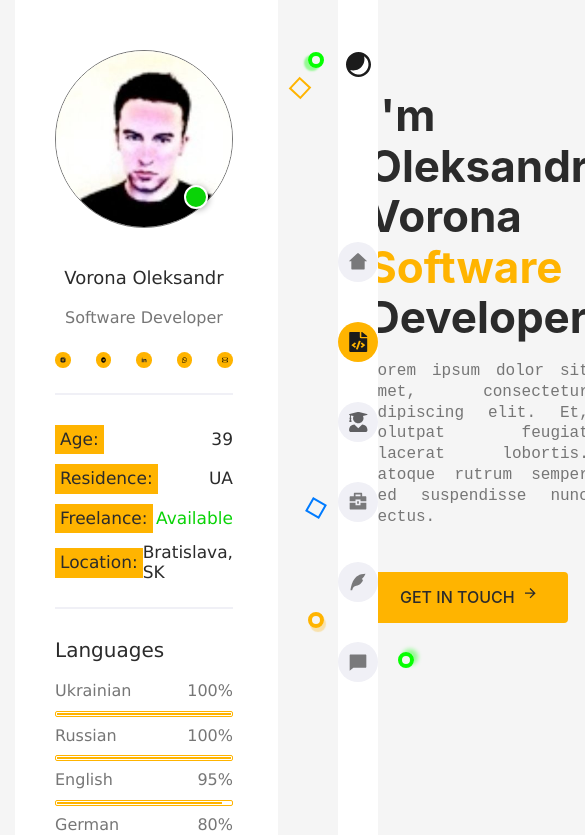
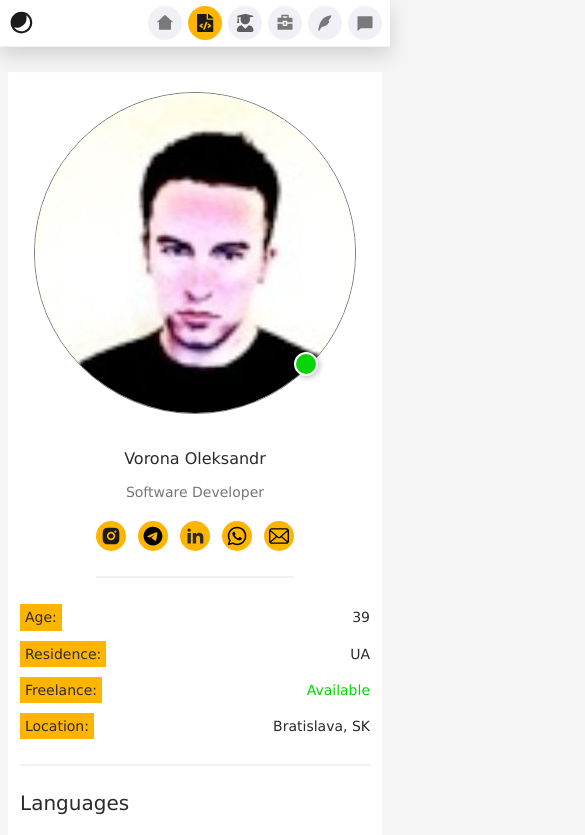
Before and after one commit to scatch03/vo-site, a React (Vite) app: page / in a window 390 px wide. Shown: the top 835 px of the page, 585 px wide, since content can reach past the window. Built offline with nearby package versions, Linux system fonts and the light colour scheme; a web font is replaced by a local one.

Commit message:
Improve responsive layout behavior across breakpoints

```diff
--- a/src/index.css
+++ b/src/index.css
@@ -89,15 +89,16 @@ a {
   position: relative;
   border-radius: 50%;
   border: 1px solid var(--text-muted);
+  --status-size: 20px;
 }
 
 .info-avatar::after {
   content: '';
   position: absolute;
-  bottom: 18px;
-  right: 24px;
-  width: 20px;
-  height: 20px;
+  bottom: calc(14.65% - (var(--status-size) / 2));
+  right: calc(14.65% - (var(--status-size) / 2));
+  width: var(--status-size);
+  height: var(--status-size);
   background-color: #0ad307;
   border-radius: 50%;
   border: 2px solid white;
@@ -1197,12 +1198,6 @@ body.dark-theme form textarea::placeholder {
   color: var(--text-muted);
 }
 
-@media (max-width: 768px) {
-  .contact {
-    flex-direction: column;
-  }
-}
-
 
 
 .projects {
@@ -1321,29 +1316,547 @@ footer {
 
 
 @media (max-width: 1440px) {
-  /* Add styles for desktop screens here */
+  .three-column-grid {
+    grid-template-columns: minmax(280px, 3fr) minmax(0, 9fr) minmax(60px, 1fr);
+    gap: 24px;
+  }
+
+  .header {
+    align-items: flex-end;
+  }
+
+  .header-image {
+    width: clamp(280px, 32vw, 420px);
+    max-width: 44%;
+    height: auto;
+    object-fit: contain;
+    flex-shrink: 0;
+    padding: 10px 28px 0 14px;
+  }
+
+  .header-text {
+    padding: 82px 0 65px 46px;
+  }
 }
 
 @media (max-width: 1280px) {
-  /* Add styles for medium desktop screens here */
+  .three-column-grid {
+    grid-template-columns: minmax(250px, 290px) minmax(0, 1fr) 72px;
+    gap: 18px;
+  }
+
+  .short-info {
+    padding: 34px 24px 12px;
+  }
+
+  .quick-contacts {
+    gap: 14px;
+  }
+
+  .services-description,
+  .pricing-description,
+  .testimonials-description,
+  .education-description,
+  .certification-description,
+  .experience-description,
+  .portfolio-description,
+  .blog-description {
+    width: 70%;
+  }
+
+  .services-grid,
+  .pricing-grid,
+  .portfolio-grid {
+    grid-template-columns: repeat(2, minmax(0, 1fr));
+  }
+
+  .blog-list {
+    flex-wrap: wrap;
+    justify-content: flex-start;
+  }
+
+  .blog-item {
+    width: calc(50% - 20px);
+    min-width: 280px;
+  }
+
+  .header-text {
+    padding: 70px 0 55px 36px;
+  }
+
+  .header-image {
+    width: clamp(380px, 46vw, 560px);
+    max-width: 58%;
+    height: auto;
+    object-fit: contain;
+    padding: 10px 14px 0 10px;
+  }
 }
 
 @media (max-width: 1024px) {
-  /* Add styles for small desktop / large tablet screens here */
+  body {
+    padding-top: 86px;
+    padding-bottom: 0;
+  }
+
+  .container {
+    padding: 0 10px;
+  }
+
+  .three-column-grid {
+    grid-template-columns: 1fr;
+    gap: 20px;
+  }
+
+  .is-sticky {
+    position: static !important;
+    top: auto;
+    min-height: auto !important;
+  }
+
+  .short-info {
+    width: 100%;
+    padding: 28px 20px;
+    gap: 16px;
+  }
+
+  .short-info-placeholder,
+  .skills-placeholder {
+    display: none;
+  }
+
+  .side-navigation.side-column {
+    position: fixed;
+    left: 0;
+    right: 0;
+    top: 0;
+    bottom: auto;
+    height: auto;
+    width: 100%;
+    z-index: 1200;
+    flex-direction: row;
+    justify-content: space-between;
+    align-items: center;
+    padding: 8px 12px;
+    border-bottom: 1px solid var(--surface-muted);
+    box-shadow: 0 8px 20px rgba(0, 0, 0, 0.15);
+  }
+
+  body.dark-theme .side-navigation.side-column {
+    box-shadow: 0 8px 20px rgba(255, 255, 255, 0.18);
+  }
+
+  #home,
+  #services,
+  #cv,
+  #portfolio,
+  #blog,
+  #contacts {
+    scroll-margin-top: 96px;
+  }
+
+  .switch-theme {
+    padding-top: 0;
+  }
+
+  .side-column nav {
+    height: auto;
+    flex-direction: row;
+    justify-content: flex-end;
+    align-items: center;
+    gap: 8px;
+  }
+
+  .nav-item {
+    margin: 0;
+    width: 38px;
+    height: 38px;
+  }
+
+  .nav-image {
+    margin: 0;
+  }
+
+  .nav-item-tooltip {
+    display: none;
+  }
+
+  .header {
+    flex-direction: column-reverse;
+    align-items: center;
+    overflow: hidden;
+  }
+
+  .header-text {
+    padding: 28px 24px 34px;
+    text-align: center;
+  }
+
+  .header-subtitle {
+    text-align: center;
+    margin-left: auto;
+    margin-right: auto;
+    max-width: 680px;
+  }
+
+  .action-button {
+    margin: 30px auto 0;
+  }
+
+  .header-image {
+    width: min(360px, 72%);
+    max-width: none;
+    padding: 20px 12px 0;
+  }
+
+  .services-description,
+  .pricing-description,
+  .testimonials-description,
+  .education-description,
+  .certification-description,
+  .experience-description,
+  .portfolio-description,
+  .blog-description {
+    width: 85%;
+  }
+
+  .education-list,
+  .certification-list,
+  .experience-list {
+    padding: 26px 20px;
+  }
+
+  .education-card,
+  .certification-card,
+  .experience-card {
+    flex-direction: column;
+    align-items: flex-start;
+    gap: 22px;
+    padding: 22px 20px;
+  }
+
+  .education-years {
+    margin-left: 12px;
+  }
+
+  .contact {
+    flex-direction: column;
+    gap: 20px;
+  }
+
+  .location iframe {
+    height: 360px;
+  }
+
+  .projects {
+    flex-wrap: wrap;
+    justify-content: center;
+    gap: 14px;
+  }
+
+  .project-img-ad,
+  .project-img-ex {
+    width: min(42%, 220px);
+    margin-top: 0;
+  }
+
+  .project-img-dsp {
+    width: min(100%, 340px);
+  }
 }
 
 @media (max-width: 768px) {
-  /* Add styles for tablet screens here */
+  body {
+    padding-top: 80px;
+    padding-bottom: 0;
+  }
+
+  .short-info {
+    padding: 24px 14px;
+  }
+
+  .quick-contacts {
+    gap: 12px;
+    flex-wrap: wrap;
+    justify-content: center;
+  }
+
+  .services-title,
+  .pricing-title,
+  .testimonials-title,
+  .education-title,
+  .certification-title,
+  .experience-title,
+  .portfolio-title,
+  .blog-title,
+  .contact-title {
+    font-size: 28px;
+  }
+
+  .services-description,
+  .pricing-description,
+  .testimonials-description,
+  .education-description,
+  .certification-description,
+  .experience-description,
+  .portfolio-description,
+  .blog-description {
+    width: 100%;
+  }
+
+  .services-grid,
+  .pricing-grid,
+  .portfolio-grid {
+    grid-template-columns: 1fr;
+  }
+
+  .pricing-card {
+    padding: 48px 20px 0;
+  }
+
+  .select-plan {
+    width: 100%;
+  }
+
+  .blog-list {
+    flex-direction: column;
+    gap: 16px;
+  }
+
+  .blog-item {
+    width: 100%;
+    min-width: 0;
+  }
+
+  .header-title {
+    font-size: 36px;
+    line-height: 1.2;
+  }
+
+  .header-subtitle {
+    font-size: 15px;
+  }
+
+  .circle-image-yellow-1,
+  .circle-image-yellow-2,
+  .circle-image-green-1,
+  .circle-image-green-2,
+  .square-image-blue-1,
+  .square-image-yellow-1,
+  .triangle-equilateral {
+    display: none;
+  }
+
+  .location iframe {
+    height: 300px;
+  }
+
+  .clients-carousel {
+    padding-bottom: 40px;
+  }
 }
 
 @media (max-width: 640px) {
-  /* Add styles for small tablet screens here */
+  body {
+    padding-top: 76px;
+    padding-bottom: 0;
+  }
+
+  .side-navigation.side-column {
+    padding: 6px 8px;
+  }
+
+  .switch-theme-img {
+    width: 26px;
+    height: 26px;
+  }
+
+  .side-column nav {
+    gap: 6px;
+  }
+
+  .nav-item {
+    width: 34px;
+    height: 34px;
+  }
+
+  .nav-image {
+    width: 18px;
+    height: 18px;
+  }
+
+  .header-title {
+    font-size: 32px;
+  }
+
+  .action-button {
+    width: 100%;
+    justify-content: center;
+    padding: 14px 18px;
+  }
+
+  .services-title,
+  .pricing-title,
+  .testimonials-title,
+  .education-title,
+  .certification-title,
+  .experience-title,
+  .portfolio-title,
+  .blog-title,
+  .contact-title {
+    font-size: 26px;
+  }
+
+  .pricing-feature {
+    font-size: 14px;
+    gap: 10px;
+  }
+
+  .check,
+  .cross {
+    width: 20px;
+    height: 20px;
+  }
+
+  .author-avatar {
+    width: 62px;
+    height: 62px;
+  }
+
+  .institution-logo,
+  .certification-logo,
+  .experience-logo {
+    width: 64px;
+  }
 }
 
 @media (max-width: 480px) {
-  /* Add styles for mobile screens here */
+  body {
+    padding-top: 72px;
+    padding-bottom: 0;
+  }
+
+  .container {
+    padding: 0 8px;
+  }
+
+  .short-info {
+    padding: 20px 12px;
+  }
+
+  .avatar-name {
+    font-size: 16px;
+  }
+
+  .avatar-job {
+    font-size: 14px;
+  }
+
+  .fact,
+  .language-info,
+  .skills-info,
+  .skill-info {
+    font-size: 14px;
+  }
+
+  .header-text {
+    padding: 24px 14px 28px;
+  }
+
+  .header-title {
+    font-size: 28px;
+  }
+
+  .services-title,
+  .pricing-title,
+  .testimonials-title,
+  .education-title,
+  .certification-title,
+  .experience-title,
+  .portfolio-title,
+  .blog-title,
+  .contact-title {
+    font-size: 24px;
+  }
+
+  .education-list,
+  .certification-list,
+  .experience-list {
+    padding: 20px 14px;
+  }
+
+  .education-card,
+  .certification-card,
+  .experience-card {
+    padding: 16px 8px;
+    gap: 16px;
+  }
+
+  .contact-form {
+    padding: 18px 14px;
+  }
+
+  .info-box {
+    padding: 18px 14px 12px;
+  }
+
+  .info-line {
+    flex-wrap: wrap;
+    gap: 8px;
+    font-size: 14px;
+  }
+
+  .project-img-ad,
+  .project-img-ex {
+    width: min(48%, 160px);
+  }
+
+  .clients-slider .slick-dots {
+    bottom: -32px;
+  }
 }
 
 @media (max-width: 375px) {
-  /* Add styles for small mobile screens here */
-}
+  body {
+    padding-top: 68px;
+    padding-bottom: 0;
+  }
+
+  .short-info {
+    padding: 18px 10px;
+  }
+
+  .quick-contacts {
+    gap: 10px;
+  }
+
+  .contact-icon {
+    width: 18px;
+  }
+
+  .nav-item {
+    width: 30px;
+    height: 30px;
+  }
+
+  .nav-image {
+    width: 15px;
+    height: 15px;
+  }
+
+  .header-title {
+    font-size: 26px;
+  }
+
+  .services-title,
+  .pricing-title,
+  .testimonials-title,
+  .education-title,
+  .certification-title,
+  .experience-title,
+  .portfolio-title,
+  .blog-title,
+  .contact-title {
+    font-size: 22px;
+  }
+}
```
